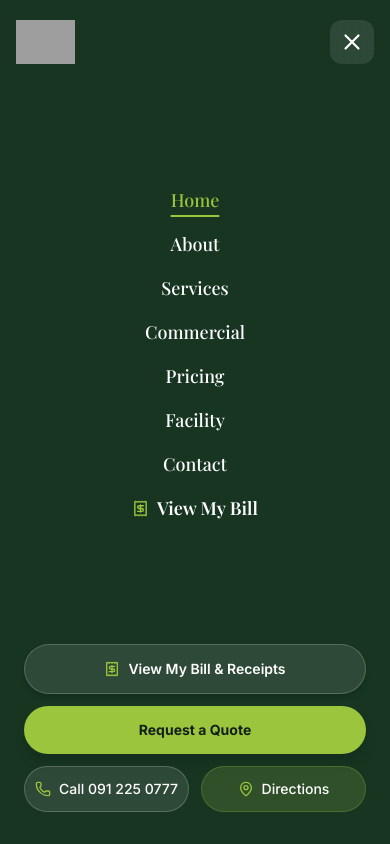
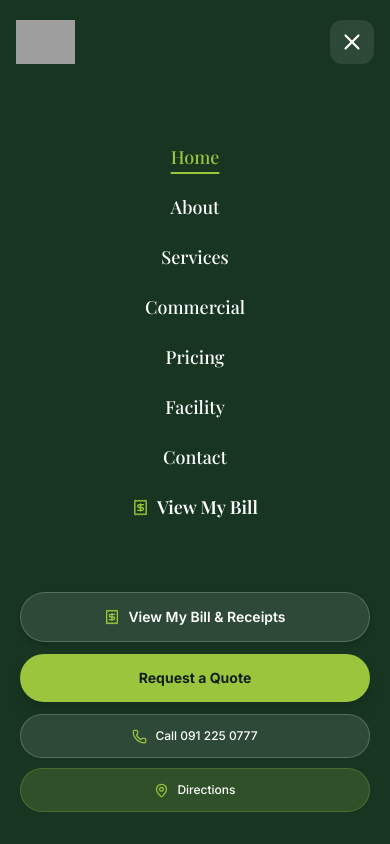
Before and after one commit to raveenn10-bit/Ananke-Laundry-Service, a Next.js app: page / in a window 390 px wide. Both pictures are taken after a click on the button 352 px from the left and 42 px from the top of the page. Shown: the top 844 px of the page. Built offline with nearby package versions, Linux system fonts and the light colour scheme; grey boxes are pictures that could not be loaded.

Commit message:
fix(responsive): comprehensive mobile optimization, touch accessibility, and viewport styling across all devices (320px+)

```diff
--- a/src/app/globals.css
+++ b/src/app/globals.css
@@ -209,8 +209,29 @@ input, textarea, select {
   font-family: var(--font-body);
 }
 
-/* Phone link styling */
-a[href^="tel:"],
+/* Phone & Email link styling */
+a[href^="tel:"] {
+  white-space: nowrap;
+  max-width: 100%;
+}
+
 a[href^="mailto:"] {
-  white-space: nowrap;
+  overflow-wrap: anywhere;
+  word-break: break-word;
 }
+
+/* Hide scrollbar for clean horizontal swipe containers */
+.no-scrollbar::-webkit-scrollbar {
+  display: none;
+}
+.no-scrollbar {
+  -ms-overflow-style: none;
+  scrollbar-width: none;
+  -webkit-overflow-scrolling: touch;
+}
+
+/* Touch target minimum utility */
+.touch-target {
+  min-height: 44px;
+  min-width: 44px;
+}
--- a/src/components/Footer.tsx
+++ b/src/components/Footer.tsx
@@ -28,7 +28,7 @@ const SERVICES = [
 
 export default function Footer() {
   return (
-    <footer className="bg-primary text-cream pt-16 pb-24 md:pb-12 border-t border-white/10 relative overflow-hidden">
+    <footer className="bg-primary text-cream pt-16 pb-28 lg:pb-14 border-t border-white/10 relative overflow-hidden">
       {/* Ambient background glow */}
       <div className="absolute top-0 right-1/4 w-96 h-96 bg-olive/10 rounded-full blur-3xl pointer-events-none" />
 
--- a/src/components/Header.tsx
+++ b/src/components/Header.tsx
@@ -31,6 +31,25 @@ export default function Header() {
     window.addEventListener('scroll', handleScroll);
     return () => window.removeEventListener('scroll', handleScroll);
   }, []);
+
+  // Body scroll lock & escape listener for mobile drawer
+  useEffect(() => {
+    if (isMenuOpen) {
+      document.body.style.overflow = 'hidden';
+    } else {
+      document.body.style.overflow = '';
+    }
+
+    const handleKeyDown = (e: KeyboardEvent) => {
+      if (e.key === 'Escape') setIsMenuOpen(false);
+    };
+
+    window.addEventListener('keydown', handleKeyDown);
+    return () => {
+      document.body.style.overflow = '';
+      window.removeEventListener('keydown', handleKeyDown);
+    };
+  }, [isMenuOpen]);
 
   const closeMenu = () => setIsMenuOpen(false);
   const isSolidBg = isScrolled || (pathname && pathname !== '/');
@@ -98,9 +117,11 @@ export default function Header() {
 
           {/* Mobile Menu Button */}
           <button
-            className="lg:hidden relative z-50 p-2 text-white min-w-[44px] min-h-[44px] flex items-center justify-center rounded-xl bg-white/10 backdrop-blur-md"
+            className="lg:hidden relative z-50 p-2 text-white min-w-[44px] min-h-[44px] flex items-center justify-center rounded-xl bg-white/10 backdrop-blur-md active:scale-95 transition-transform"
             onClick={() => setIsMenuOpen(!isMenuOpen)}
             aria-label={isMenuOpen ? 'Close Menu' : 'Open Menu'}
+            aria-expanded={isMenuOpen}
+            aria-controls="mobile-nav"
           >
             {isMenuOpen ? <X size={26} /> : <Menu size={26} />}
           </button>
@@ -111,13 +132,14 @@ export default function Header() {
       <AnimatePresence>
         {isMenuOpen && (
           <motion.div
+            id="mobile-nav"
             initial={{ opacity: 0, x: '100%' }}
             animate={{ opacity: 1, x: 0 }}
             exit={{ opacity: 0, x: '100%' }}
             transition={{ type: 'tween', duration: 0.3 }}
-            className="fixed inset-0 bg-primary z-40 flex flex-col justify-between px-6 pt-24 pb-8 lg:hidden overflow-y-auto"
+            className="fixed inset-0 bg-primary z-40 flex flex-col justify-between px-5 pt-24 pb-8 lg:hidden overflow-y-auto min-h-[100dvh] max-h-[100dvh]"
           >
-            <nav className="flex flex-col gap-4 items-center my-auto">
+            <nav className="flex flex-col gap-3.5 items-center my-auto py-2">
               {NAV_LINKS.map((link) => {
                 const isActive = pathname === link.href;
                 const isBill = link.href === '/my-bill';
@@ -125,7 +147,7 @@ export default function Header() {
                   <Link
                     key={link.name}
                     href={link.href}
-                    className={`text-lg sm:text-xl font-heading font-medium transition-colors flex items-center gap-2 ${
+                    className={`text-lg sm:text-xl font-heading font-medium transition-colors flex items-center gap-2 py-1 ${
                       isActive ? 'text-accent font-bold underline underline-offset-8 decoration-2' : 'text-white hover:text-accent'
                     } ${isBill ? 'text-accent font-semibold' : ''}`}
                     onClick={closeMenu}
@@ -137,10 +159,10 @@ export default function Header() {
               })}
             </nav>
 
-            <div className="flex flex-col gap-3 mt-8 w-full max-w-sm mx-auto">
+            <div className="flex flex-col gap-3 mt-6 w-full max-w-sm mx-auto shrink-0 pb-safe">
               <Link
                 href="/my-bill"
-                className="bg-white/10 hover:bg-white/20 text-white font-semibold text-sm px-6 py-3.5 rounded-full w-full flex items-center justify-center gap-2 border border-white/20 shadow-md"
+                className="bg-white/10 hover:bg-white/20 text-white font-semibold text-sm px-5 py-3.5 rounded-full w-full flex items-center justify-center gap-2 border border-white/20 shadow-md min-h-[44px]"
                 onClick={closeMenu}
               >
                 <Receipt size={16} className="text-accent" />
@@ -148,25 +170,27 @@ export default function Header() {
               </Link>
               <Link
                 href="/contact"
-                className="bg-accent text-dark text-center font-bold text-sm sm:text-base px-6 py-3.5 rounded-full w-full shadow-lg"
+                className="bg-accent text-dark text-center font-bold text-sm sm:text-base px-5 py-3.5 rounded-full w-full shadow-lg min-h-[44px] flex items-center justify-center"
                 onClick={closeMenu}
               >
                 Request a Quote
               </Link>
-              <div className="flex gap-3">
+              <div className="flex flex-col sm:flex-row gap-2.5">
                 <a
                   href="tel:+94912250777"
-                  className="flex-1 bg-white/10 hover:bg-white/20 flex items-center justify-center gap-2 text-white py-3 rounded-full border border-white/20 text-sm font-medium transition-colors"
+                  className="flex-1 bg-white/10 hover:bg-white/20 flex items-center justify-center gap-2 text-white py-3 px-3 rounded-full border border-white/20 text-xs sm:text-sm font-medium transition-colors min-h-[44px]"
                 >
-                  <Phone size={16} className="text-accent" /> Call 091 225 0777
+                  <Phone size={15} className="text-accent shrink-0" />
+                  <span>Call 091 225 0777</span>
                 </a>
                 <a
                   href="https://maps.app.goo.gl/HLJGzPCVZwySjSTK6?g_st=ic"
                   target="_blank"
                   rel="noopener noreferrer"
-                  className="flex-1 bg-olive/30 hover:bg-olive/40 flex items-center justify-center gap-2 text-white py-3 rounded-full border border-olive/50 text-sm font-medium transition-colors"
+                  className="flex-1 bg-olive/30 hover:bg-olive/40 flex items-center justify-center gap-2 text-white py-3 px-3 rounded-full border border-olive/50 text-xs sm:text-sm font-medium transition-colors min-h-[44px]"
                 >
-                  <MapPin size={16} className="text-accent" /> Directions
+                  <MapPin size={15} className="text-accent shrink-0" />
+                  <span>Directions</span>
                 </a>
               </div>
             </div>
--- a/src/components/sections/Commercial.tsx
+++ b/src/components/sections/Commercial.tsx
@@ -78,7 +78,7 @@ export default function Commercial() {
                 whileInView={{ opacity: 1, y: 0 }}
                 viewport={{ once: false, amount: 0.15, margin: '-40px' }}
                 transition={{ delay: (idx % 4) * 0.06, duration: 0.45 }}
-                className="bg-white/5 backdrop-blur-sm border border-white/10 rounded-2xl p-5 hover:bg-white/10 hover:border-accent/40 transition-all duration-300 flex flex-col justify-between min-w-[270px] sm:min-w-0 snap-start flex-shrink-0 sm:flex-shrink"
+                className="bg-white/5 backdrop-blur-sm border border-white/10 rounded-2xl p-5 hover:bg-white/10 hover:border-accent/40 transition-all duration-300 flex flex-col justify-between w-[80vw] min-w-[250px] max-w-[320px] sm:w-auto sm:min-w-0 snap-start flex-shrink-0 sm:flex-shrink"
               >
                 <div>
                   <div className="w-10 h-10 rounded-xl bg-olive/30 text-accent flex items-center justify-center mb-3.5 border border-olive/40">
@@ -100,7 +100,7 @@ export default function Commercial() {
               whileInView={{ opacity: 1, y: 0 }}
               viewport={{ once: false, amount: 0.15, margin: '-40px' }}
               transition={{ delay: 0.25, duration: 0.45 }}
-              className="bg-gradient-to-br from-olive/40 to-primary/80 border border-accent/30 rounded-2xl p-5 flex flex-col justify-between min-w-[270px] sm:min-w-0 snap-start flex-shrink-0 sm:flex-shrink"
+              className="bg-gradient-to-br from-olive/40 to-primary/80 border border-accent/30 rounded-2xl p-5 flex flex-col justify-between w-[80vw] min-w-[250px] max-w-[320px] sm:w-auto sm:min-w-0 snap-start flex-shrink-0 sm:flex-shrink"
             >
               <div>
                 <span className="text-accent text-xs font-semibold uppercase tracking-wider block mb-2">
--- a/src/components/sections/Hero.tsx
+++ b/src/components/sections/Hero.tsx
@@ -78,7 +78,7 @@ export default function Hero() {
 
 
   return (
-    <section id="home" className="relative min-h-[85vh] md:min-h-screen flex items-center pt-24 pb-16 overflow-hidden bg-primary">
+    <section id="home" className="relative min-h-[85vh] md:min-h-screen flex items-center pt-24 pb-24 sm:pb-20 md:pb-16 overflow-hidden bg-primary">
 
       {/* === Background Slideshow === */}
       <div className="absolute inset-0 z-0 overflow-hidden">
@@ -169,25 +169,25 @@ export default function Hero() {
             </span>
           </motion.div>
 
-          <motion.h1 variants={itemVariants} className="text-3xl sm:text-5xl md:text-6xl lg:text-7xl font-bold text-white leading-[1.1] mb-6 font-heading">
+          <motion.h1 variants={itemVariants} className="text-2xl xs:text-3xl sm:text-5xl md:text-6xl lg:text-7xl font-bold text-white leading-[1.15] sm:leading-[1.1] mb-5 sm:mb-6 font-heading break-words">
             Professional Laundry &amp; <span className="italic text-accent font-normal block sm:inline">Linen Care</span> in Unawatuna
           </motion.h1>
 
-          <motion.p variants={itemVariants} className="text-white/85 text-base sm:text-lg md:text-xl mb-8 max-w-2xl mx-auto md:mx-0 leading-relaxed font-body">
+          <motion.p variants={itemVariants} className="text-white/85 text-sm sm:text-lg md:text-xl mb-7 sm:mb-8 max-w-2xl mx-auto md:mx-0 leading-relaxed font-body">
             Professional laundry and linen-care solutions for individuals, travellers and hospitality businesses in Sri Lanka&apos;s Southern region.
           </motion.p>
 
-          <motion.div variants={itemVariants} className="flex flex-col sm:flex-row items-stretch sm:items-center justify-center md:justify-start gap-3.5 mb-10">
+          <motion.div variants={itemVariants} className="flex flex-col sm:flex-row items-stretch sm:items-center justify-center md:justify-start gap-3 sm:gap-3.5 mb-8 sm:mb-10">
             <a
               href="/contact"
-              className="bg-accent hover:bg-olive text-dark hover:text-white font-bold px-7 py-4 rounded-full transition-all duration-300 flex items-center justify-center gap-2 text-base shadow-lg hover:shadow-accent/25 hover:scale-[1.02] active:scale-95"
+              className="bg-accent hover:bg-olive text-dark hover:text-white font-bold px-6 sm:px-7 py-3.5 sm:py-4 rounded-full transition-all duration-300 flex items-center justify-center gap-2 text-sm sm:text-base shadow-lg hover:shadow-accent/25 hover:scale-[1.02] active:scale-95 min-h-[44px]"
             >
               <FileText className="w-5 h-5" />
               Request a Quote
             </a>
             <a
               href="tel:+94912250777"
-              className="border-2 border-white/40 hover:border-accent text-white hover:text-accent rounded-full px-6 py-3.5 transition-all duration-300 flex items-center justify-center gap-2 text-sm sm:text-base font-medium hover:bg-white/5 active:scale-95"
+              className="border-2 border-white/40 hover:border-accent text-white hover:text-accent rounded-full px-5 sm:px-6 py-3 sm:py-3.5 transition-all duration-300 flex items-center justify-center gap-2 text-xs sm:text-base font-medium hover:bg-white/5 active:scale-95 min-h-[44px]"
             >
               <Phone className="w-4 h-4 text-accent" />
               Call 091 225 0777
@@ -196,22 +196,22 @@ export default function Hero() {
               href="https://maps.app.goo.gl/HLJGzPCVZwySjSTK6?g_st=ic"
               target="_blank"
               rel="noopener noreferrer"
-              className="text-white/80 hover:text-accent rounded-full px-5 py-3.5 transition-all duration-300 flex items-center justify-center gap-2 text-sm sm:text-base font-medium hover:bg-white/5"
+              className="text-white/80 hover:text-accent rounded-full px-4 sm:px-5 py-3 sm:py-3.5 transition-all duration-300 flex items-center justify-center gap-2 text-xs sm:text-base font-medium hover:bg-white/5 min-h-[44px]"
             >
               <MapPin className="w-4 h-4 text-accent" />
               Get Directions
             </a>
           </motion.div>
 
-          <motion.div variants={itemVariants} className="flex flex-wrap items-center justify-center md:justify-start gap-3 md:gap-4 pt-2">
+          <motion.div variants={itemVariants} className="flex flex-wrap items-center justify-center md:justify-start gap-2.5 sm:gap-3 md:gap-4 pt-1 sm:pt-2">
             {[
               { icon: Building, text: 'Hospitality & Commercial Linen' },
               { icon: ShieldCheck, text: 'Professional Quality Standards' },
               { icon: MapPin, text: 'Unawatuna Facility & Collection' },
             ].map((badge, idx) => (
-              <div key={idx} className="flex items-center gap-2 bg-white/10 backdrop-blur-md border border-white/15 rounded-full px-4 py-2">
-                <badge.icon className="w-4 h-4 text-accent shrink-0" />
-                <span className="text-white text-xs sm:text-sm font-medium">{badge.text}</span>
+              <div key={idx} className="flex items-center gap-2 bg-white/10 backdrop-blur-md border border-white/15 rounded-full px-3 sm:px-4 py-1.5 sm:py-2">
+                <badge.icon className="w-3.5 h-3.5 sm:w-4 sm:h-4 text-accent shrink-0" />
+                <span className="text-white text-[11px] sm:text-sm font-medium">{badge.text}</span>
               </div>
             ))}
           </motion.div>
@@ -219,7 +219,7 @@ export default function Hero() {
       </div>
 
       {/* === Slide Controls (Prev / Next arrows) === */}
-      <div className="absolute bottom-8 right-6 sm:bottom-10 sm:right-8 z-20 flex items-center gap-3">
+      <div className="absolute bottom-5 right-4 sm:bottom-10 sm:right-8 z-20 flex items-center gap-2.5 sm:gap-3">
         <button
           onClick={() => { prev(); startInterval(); }}
           aria-label="Previous slide"
--- a/src/components/sections/Pricing.tsx
+++ b/src/components/sections/Pricing.tsx
@@ -124,7 +124,7 @@ export default function Pricing() {
                 exit={{ opacity: 0, scale: 0.95, y: 20 }}
                 whileHover={{ y: -6 }}
                 transition={{ duration: 0.35, delay: idx * 0.06 }}
-                className="bg-white rounded-3xl p-6 sm:p-7 shadow-sm border border-gray-100/90 hover:border-olive/40 hover:shadow-lg transition-all flex flex-col justify-between min-w-[285px] sm:min-w-0 snap-start flex-shrink-0 sm:flex-shrink"
+                className="bg-white rounded-3xl p-6 sm:p-7 shadow-sm border border-gray-100/90 hover:border-olive/40 hover:shadow-lg transition-all flex flex-col justify-between w-[82vw] min-w-[250px] max-w-[340px] sm:w-auto sm:min-w-0 snap-start flex-shrink-0 sm:flex-shrink"
               >
                 <div>
                   <div className="inline-block bg-olive/10 text-olive text-[11px] font-semibold uppercase tracking-wider px-3 py-1 rounded-full mb-3">
--- a/src/components/sections/Services.tsx
+++ b/src/components/sections/Services.tsx
@@ -115,7 +115,7 @@ export default function Services() {
               whileInView={{ opacity: 1, y: 0 }}
               viewport={{ once: false, amount: 0.15, margin: '-40px' }}
               transition={{ delay: 0.05 * (idx % 4), duration: 0.5 }}
-              className="bg-white rounded-2xl overflow-hidden shadow-sm hover:shadow-xl transition-all duration-300 group flex flex-col min-w-[280px] sm:min-w-0 snap-start flex-shrink-0 sm:flex-shrink border border-gray-100"
+              className="bg-white rounded-2xl overflow-hidden shadow-sm hover:shadow-xl transition-all duration-300 group flex flex-col w-[82vw] min-w-[250px] max-w-[320px] sm:w-auto sm:min-w-0 snap-start flex-shrink-0 sm:flex-shrink border border-gray-100"
             >
               <div className="relative h-[190px] sm:h-[210px] overflow-hidden bg-gray-200">
                 <Image
```
Also changed, not shown: src/components/portal/BillPortal.tsx (+35 -32 lines), src/components/portal/DocumentPreviewModal.tsx (+15 -12 lines), src/components/sections/Contact.tsx (+11 -9 lines).
